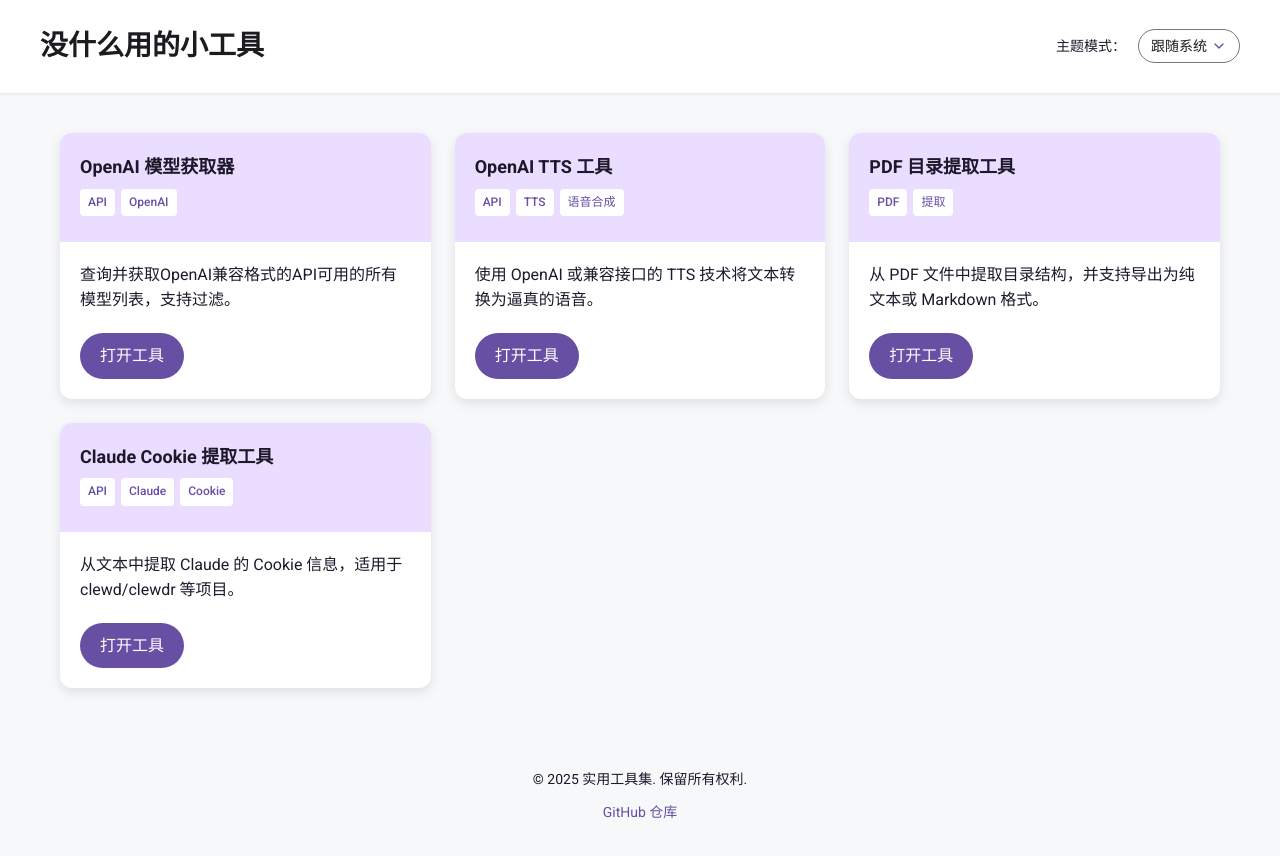
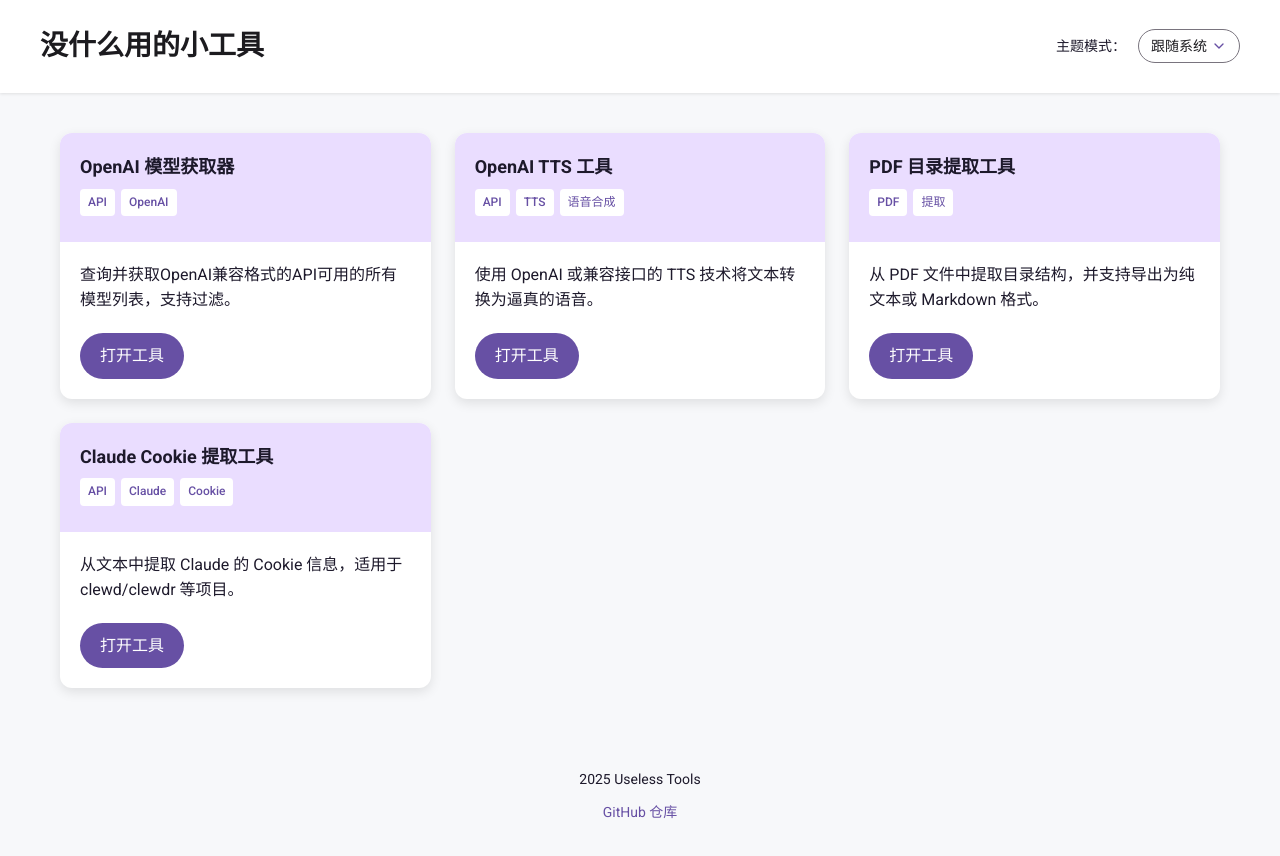
Before and after one commit to OliviaSwitch/useless-tools, a plain HTML site: page index.html in a window 1280 px wide. Drawn offline with Linux system fonts and the light colour scheme.

Commit message:
删除版权信息

```diff
--- a/index.html
+++ b/index.html
@@ -284,7 +284,7 @@
     </main>
 
     <footer>
-        <p>© <span id="current-year"></span> 实用工具集. 保留所有权利.</p>
+        <p><span id="current-year"></span> Useless Tools</p>
         <div class="footer-links">
             <a href="https://github.com/OliviaSwitch/useless-tools" target="_blank">GitHub 仓库</a>
         </div>
```
